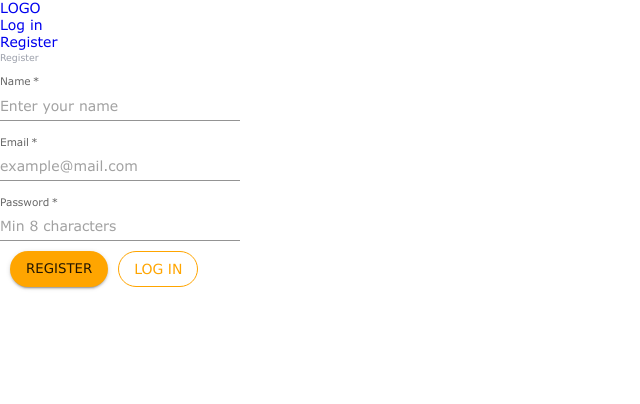
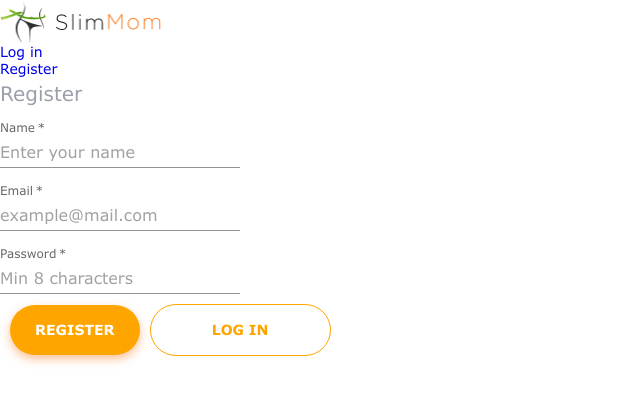
Before and after one commit to Vladislav-Ivanilov/team_project_SlimMom, a React (Create React App) app: page /team_project_SlimMom/register in a window 1280 px wide. Shown: the top 404 px of the page, without its empty margins (0-640 px from the left). Built offline with nearby package versions, Linux system fonts and the light colour scheme.

Commit message:
add logo styles

```diff
--- a/src/components/AppBar/AppBar.jsx
+++ b/src/components/AppBar/AppBar.jsx
@@ -1,5 +1,6 @@
 import { useAuth } from 'hooks';
 
+import Logo from 'components/Logo/Logo';
 import { AuthNav } from 'components/AuthNav/AuthNav';
 import { UserMenu } from 'components/UserMenu/UserMenu';
 import { Navigation } from '../Navigation/Navigation';
@@ -7,7 +8,7 @@ export const AppBar = () => {
   const { isLoggedIn } = useAuth();
   return (
     <header>
-      <a href="/">LOGO</a>
+      <Logo/>
       {isLoggedIn && <Navigation />}
       {isLoggedIn ? <UserMenu /> : <AuthNav />}
     </header>
--- a/src/components/CalculateForm/CalculateForm.jsx
+++ b/src/components/CalculateForm/CalculateForm.jsx
@@ -149,7 +149,7 @@ export const CalculateForm = () => {
                 </FormControl>
               </div>
             </Box>
-            <Button variant="contained" type="submit">
+            <Button variant="contained" color='primary' type="submit" >
               Start losing weight
             </Button>
           </Form>
--- /dev/null
+++ b/src/components/Logo/Logo.jsx
@@ -0,0 +1,26 @@
+import logoMain from "../Image/logoMain.png";
+import logoName from "../Image/LogoName.png";
+import { Container, LogoImg, LogoText } from './Logo.styled'
+
+const Logo = () => {
+    return (
+
+        <a href="./">
+            <Container>
+            <LogoImg src= {logoMain} alt="logo" />
+            <LogoText src={logoName} alt="slim_mom" />
+ {/* <Box
+  sx={{
+    display: {
+      xs: isLoggedIn ? 'flex' : 'none',
+      md: 'flex',
+      lg: 'none',
+    },
+  }}
+></Box> */}
+            </Container>
+        </a>
+    )
+}
+
+export default Logo
--- /dev/null
+++ b/src/components/Logo/Logo.styled.jsx
@@ -0,0 +1,21 @@
+import styled from "styled-components";
+
+export const Container = styled.div`
+display: flex;
+align-items: center;
+`
+
+export const LogoImg = styled.img`
+width: 46px;
+height: 44px;
+margin-right: 10px;`
+
+export const LogoText = styled.img`
+width: 105px;
+height: 16px;
+
+
+@media (max-width: 750px) {
+display: none;
+}
+`
--- a/src/index.js
+++ b/src/index.js
@@ -3,7 +3,7 @@ import ReactDOM from 'react-dom/client';
 import { Provider } from 'react-redux';
 import { BrowserRouter } from 'react-router-dom';
 import { PersistGate } from 'redux-persist/es/integration/react';
-import { ThemeProvider } from '@mui/material';
+import { ThemeProvider } from '@mui/material/styles';
 import { App } from 'components/App';
 import { store, persistor } from 'redux/store';
 import theme from 'styles/theme';
--- a/src/styles/theme.js
+++ b/src/styles/theme.js
@@ -1,4 +1,4 @@
-import { createTheme } from '@mui/material';
+import { createTheme } from '@mui/material/styles';
 import { createBreakpoints } from '@mui/system';
 
 const VERDANA = `'Verdana', sans-serif`;
@@ -6,6 +6,7 @@ const VERDANA_BOLD = `'Verdana Bold', sans-serif`;
 
 const COLOR = {
   orange: '#FC842D',
+  darkOrange: '#be611e',
   white: '#FFFF',
   blue: '#264061',
   grey: '#9B9FAA',
@@ -14,19 +15,16 @@ const COLOR = {
   inputColor: '#E0E0E0',
 };
 
-
-const breakpoints = createBreakpoints({
-  lg: 1200,
-  md: 768,
-  sm: 320,
-});
+const breakpoints = createBreakpoints({});
 
 const theme = createTheme({
   breakpoints: {
     values: {
-      lg: 1200,
-      md: 768,
-      sm: 320,
+      xs: '0px',
+      sm: '320px',
+      md: '768px',
+      lg: '1200px',
+      xl: '1536px',
     },
   },
   palette: {
@@ -38,6 +36,7 @@ const theme = createTheme({
       bgGrey: '#F0F1F3',
       black: '#212121',
       inputColor: '#E0E0E0',
+      dark: '#be611e',
     },
   },
   typography: {
@@ -45,24 +44,16 @@ const theme = createTheme({
       verdana: VERDANA,
       verdanaBold: VERDANA_BOLD,
     },
-    fontSize: {
-      xs: '14px',
-      s: '18px',
-      m: '24px',
-      l: '26px',
-      xl: '34px',
-      xxl: '48px',
-    },
     h1: {
       // главный заголовок
       fontFamily: VERDANA_BOLD,
-      fontSize: '18px',
+      fontSize: 18,
       lineHeight: '1.4',
       fontWeight: 700,
       color: COLOR.black,
       marginBottom: '34px',
       [breakpoints.up('md')]: {
-        fontSize: '34px',
+        fontSize: 34,
         marginBottom: '68px',
       },
     },
@@ -70,13 +61,13 @@ const theme = createTheme({
       //       Your recommended daily
       // calorie intake is
       fontFamily: VERDANA_BOLD,
-      fontSize: '18px',
+      fontSize: 18,
       lineHeight: '1.4',
       fontWeight: 700,
       color: COLOR.black,
       marginBottom: '42px',
       [breakpoints.up('md')]: {
-        fontSize: '26px',
+        fontSize: 26,
         marginBottom: '20px',
         textAlign: 'center',
       },
@@ -84,7 +75,7 @@ const theme = createTheme({
     h3: {
       // 2800 ккал
       fontFamily: VERDANA_BOLD,
-      fontSize: '48px',
+      fontSize: 48,
       lineHeight: '1.2',
       fontWeight: 700,
       textAlign: 'center',
@@ -94,7 +85,7 @@ const theme = createTheme({
     h4: {
       /* Foods you should not eat */
       fontFamily: VERDANA_BOLD,
-      fontSize: '14px',
+      fontSize: 14,
       lineHeight: '1.2',
       fontWeight: 700,
       color: COLOR.black,
@@ -103,28 +94,44 @@ const theme = createTheme({
     li: {
       fontFamily: VERDANA,
       fontWeight: 400,
-      fontSize: '14px',
+      fontSize: 14,
       marginBottom: '10px',
     },
   },
-  component: {
+  components: {
     MuiButton: {
-      variants: [
-        {
-          props: { variant: 'contained' },
-          style: ({ theme: t }) => ({
+      styleOverrides: {
+        root: ({ ownerState }) => ({
+          ...(ownerState.variant === 'contained' &&
+            ownerState.color === 'primary' && {
+              backgroundColor: COLOR.orange,
               color: COLOR.white,
-            height: '17px',
-            fontFamily: t.typography.fontFamily.verdanaBold,
-            lineHeight: '1.2',
+              fontFamily: VERDANA_BOLD,
+              fontWeight: 700,
+              fontSize: 14,
+              padding: '13px 25px',
+              borderRadius: '30px',
               textAlign: 'center',
-            backgroundColor: t.palette.primary.main,
-            borderRadius: '30px',
               boxShadow: `0px 4px 10px rgba(252, 132, 45, 0.5)`,
               dropShadow: `0px 4px 4px rgba(0, 0, 0, 0.25)`,
+
+              '&:hover': {
+                backgroundColor: COLOR.darkOrange,
+              },
+            }),
+          ...(ownerState.variant === 'outlined' &&
+            ownerState.color === 'primary' && {
+              color: COLOR.orange,
+              fontFamily: VERDANA_BOLD,
+              fontWeight: 700,
+              fontSize: 14,
+              padding: '13px 25px',
+              borderRadius: '30px',
+              textAlign: 'center',
+              minWidth: '181px',
+            }),
         }),
       },
-      ],
     },
   },
   options: {
```
Also changed, not shown: src/components/Loader/Loader.jsx (+10 -0 lines), src/components/Image/LogoName.png (added), src/components/Image/logoMain.png (added). Lines whose indentation alone changed are shown as unchanged.
